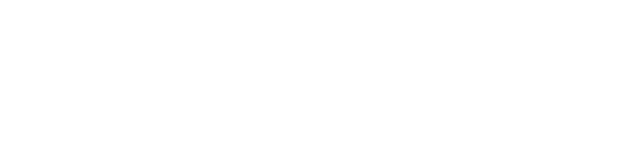
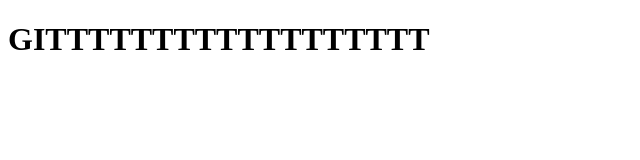
Before and after one commit to AizadaSh/Project-pksk1, a plain HTML site: page pages/index.html in a window 1280 px wide. Shown: the whole page, without its empty margins (0-640 px from the left). Drawn offline with Linux system fonts and the light colour scheme.

Commit message:
added h1 with content GITT

```diff
--- a/pages/index.html
+++ b/pages/index.html
@@ -10,6 +10,6 @@
   <body>
 
 
-
+    <h1>GITTTTTTTTTTTTTTTTTT</h1>
   </body>
 </html>
```
